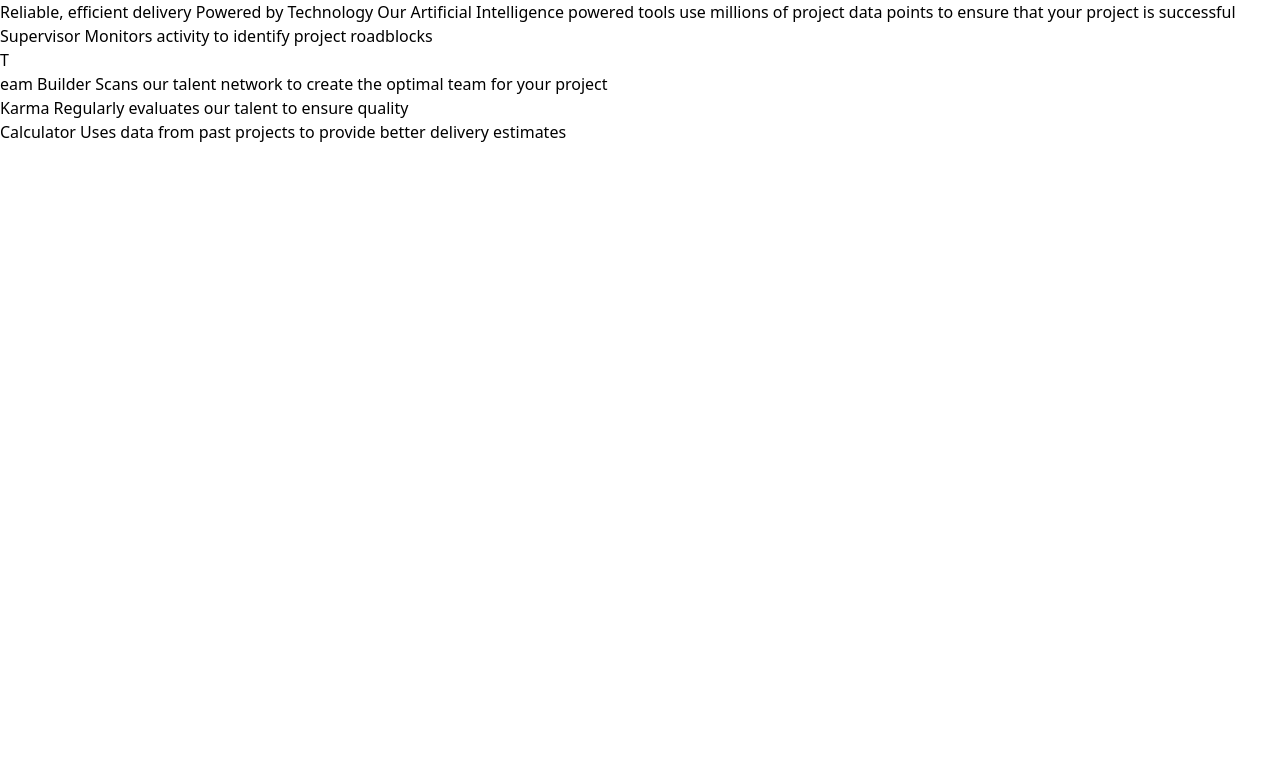
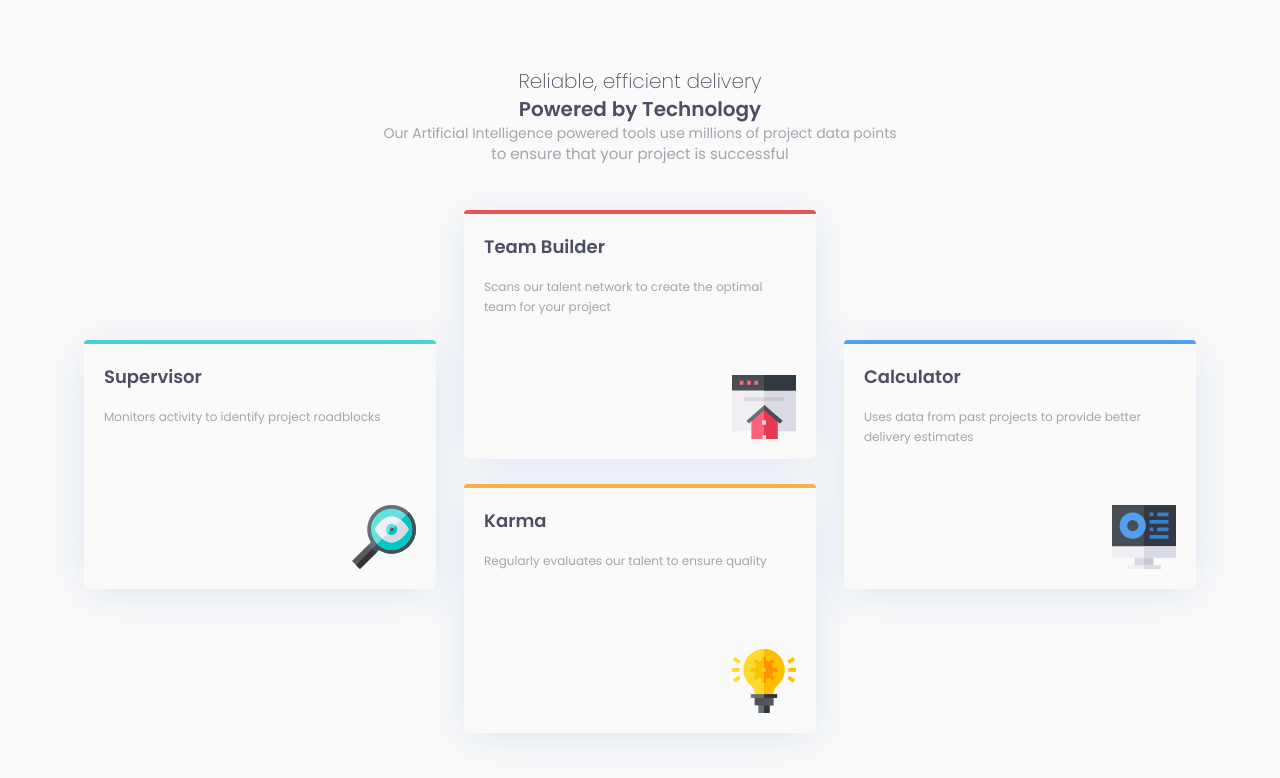
Before and after one commit to d-donne/four-card-feature-section, a website: page index.html in a window 1280 px wide. Drawn offline with Linux system fonts and the light colour scheme.

Commit message:
finished layout and addded responsiveness

```diff
--- a/index.html
+++ b/index.html
@@ -1,10 +1,14 @@
 <!DOCTYPE html>
 <html lang="en">
+
 <head>
   <meta charset="UTF-8">
   <meta name="viewport" content="width=device-width, initial-scale=1.0">
   <link rel="icon" type="image/png" sizes="32x32" href="./images/favicon-32x32.png">
   <link rel="stylesheet" href="assets/css/output.css">
+  <link rel="preconnect" href="https://fonts.googleapis.com">
+  <link rel="preconnect" href="https://fonts.gstatic.com" crossorigin>
+  <link href="https://fonts.googleapis.com/css2?family=Poppins:wght@200;400;600&display=swap" rel="stylesheet">
   <title>Frontend Mentor | Four card feature section</title>
   <style>
     .attribution {
@@ -18,31 +22,38 @@
   </style>
 </head>
 
-<body>
+<body class="bg-veryLightGray font-normal text-font-primary font-ff-primary grid text-[0.9375rem] place-items-center lg:h-screen">
 
-  <div class="container">
-    <div class="intro">
-      Reliable, efficient delivery
-      Powered by Technology
-      Our Artificial Intelligence powered tools use millions of project data points
+  <div class="flex flex-col px-8 py-12"> <!-- main container-->
+    <div class="mb-12 text-center "> <!-- INTRO-->
+      <h1 class="font-extralight text-xl">Reliable, efficient delivery</h1>
+      <h1 class="text-xl">Powered by Technology</h1>
+      <p class="text-sm">Our Artificial Intelligence powered tools use millions of project data points</p>
       to ensure that your project is successful
     </div>
-    <main class="">
-      <div class="">
-        Supervisor
-        Monitors activity to identify project roadblocks
+
+    <main class="grid gap-7 z-10 md:grid-cols-2 lg:grid-cols-3 "> <!-- SERVICES GRID CONTAINER -->
+      <div class="card bg-red-700 lg:row-start-2 lg:mt-[-9rem] before:bg-cyan"> <!-- supervisor -->
+        <h2>Supervisor</h2>
+        <p class="text-xs leading-5 mt-4">Monitors activity to identify project roadblocks</p>
+        <img src="assets/images/icon-supervisor.svg" alt="looking glass" class="card-img">
       </div>
-      T<div class="">
-        eam Builder
-        Scans our talent network to create the optimal team for your project
+
+        <div class="card lg:col-start-2 before:bg-red"> <!-- team builder-->
+          <h2>Team Builder</h2>
+          <p class="text-xs leading-5 mt-4">Scans our talent network to create the optimal team for your project</p>
+          <img src="assets/images/icon-team-builder.svg" alt="team" class="card-img">
+        </div>
+        <div class="card lg:row-start-2 before:bg-orange"> <!-- karma -->
+          <h2>Karma</h2>
+          <p class="text-xs leading-5 mt-4">Regularly evaluates our talent to ensure quality</p>
+          <img src="assets/images/icon-karma.svg" alt="light bulb" class="card-img">
       </div>
-      <div class="">
-        Karma
-        Regularly evaluates our talent to ensure quality
-      </div>
-      <div class="">
-        Calculator
-        Uses data from past projects to provide better delivery estimates
+
+      <div class="card lg:col-start-3 lg:row-start-2 lg:mt-[-9rem] before:bg-blue"> <!-- calculator -->
+        <h2>Calculator</h2>
+        <p class="text-xs leading-5 mt-4">Uses data from past projects to provide better delivery estimates</p>
+        <img src="assets/images/icon-calculator.svg" alt="monitor" class="card-img">
       </div>
     </main>
   </div>
--- a/src/input.css
+++ b/src/input.css
@@ -1,3 +1,28 @@
 @tailwind base;
 @tailwind components;
 @tailwind utilities;
+
+@layer base {
+  h1,
+  h2 {
+    @apply text-font-accent font-semibold;
+  }
+
+  h2 {
+    @apply text-lg;
+  }
+}
+
+
+
+@layer components {
+  .card {
+    @apply relative p-5 max-h-[15.375rem] min-w-[18rem] max-w-[22rem] rounded-b-md shadow-custom h-[15.625rem] bg-veryLightGray before:absolute before:inset-0 before:top-[-3px] before:rounded-t-3xl before:h-1
+  }
+
+
+
+  .card-img {
+    @apply absolute bottom-5 right-5 h-16;
+  }
+}
--- a/tailwind.config.js
+++ b/tailwind.config.js
@@ -2,11 +2,25 @@
 module.exports = {
   content: ["./*html"],
   theme: {
-    extend: {},
+    extend: {
+      boxShadow: {
+        custom: "0px 4px 46px -3px hsl(217, 45%, 90%)",
+      },
+    },
     colors: {
-      'red': 'hsl(0, 78%, 62%)',
-      'cyan': 'hsl(180, 62%, 55%)',
-
+      transparent: "transparent",
+      current: "currentColor",
+      red: "hsl(0, 78%, 62%)",
+      cyan: "hsl(180, 62%, 55%)",
+      orange: "hsl(34, 97%, 64%)",
+      blue: "hsl(212, 86%, 64%)",
+      "font-accent": "hsl(234, 12%, 34%)",
+      "font-primary": "hsl(229, 6%, 66%)",
+      veryLightGray: "hsl(0, 0%, 98%)",
+      green: "green",
+    },
+    fontFamily: {
+      "ff-primary": ["Poppins", "sans-serif"],
     },
   },
   plugins: [],
```
Also changed, not shown: assets/css/output.css.
